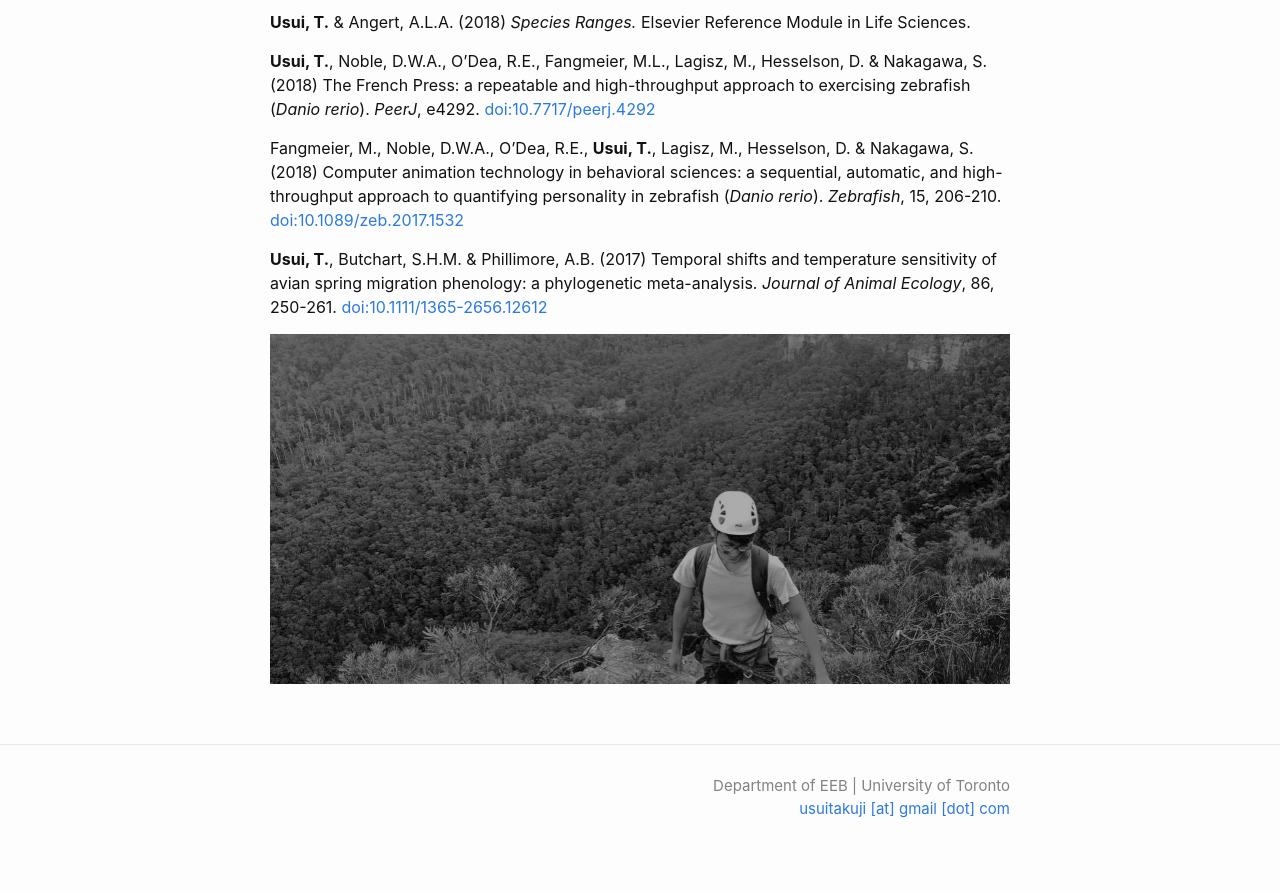
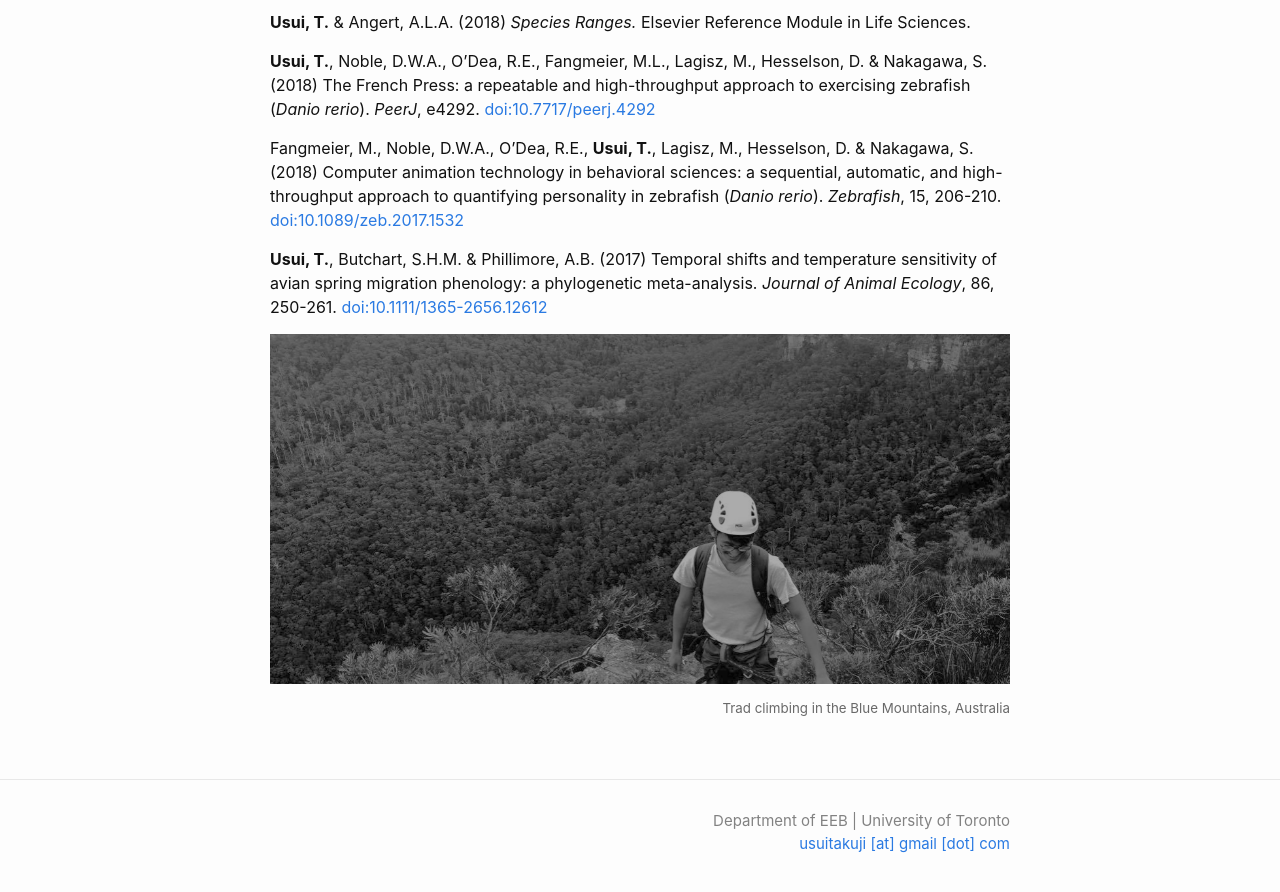
Before and after one commit to takujiusui/takujiusui.github.io, a Jekyll site: the page built from pubs.md, in a window 1280 px wide and 900 px high, scrolled down 1114 px. Shown: the top 892 px of the window. Built offline with Jekyll 4.4.1, drawn with Linux system fonts in a browser that asks for light colours; before the commit the page ends 1979 px from its top, so only the background shows below that.

Commit message:
update publication

```diff
--- a/pubs.md
+++ b/pubs.md
@@ -36,3 +36,4 @@ Fangmeier, M., Noble, D.W.A., O’Dea, R.E., **Usui, T.**, Lagisz, M., Hesselson
 **Usui, T.**, Butchart, S.H.M. & Phillimore, A.B. (2017) Temporal shifts and temperature sensitivity of avian spring migration phenology: a phylogenetic meta-analysis. *Journal of Animal Ecology*, 86, 250-261. [doi:10.1111/1365-2656.12612](https://besjournals.onlinelibrary.wiley.com/doi/full/10.1111/1365-2656.12612)
 
 ![rockclimb](images/rock-bw.png)
+<div style="text-align: right"><p style="font-size:10pt;color:DimGrey">Trad climbing in the Blue Mountains, Australia</p></div>
```
